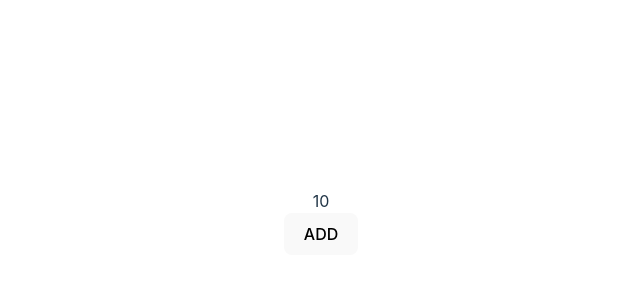
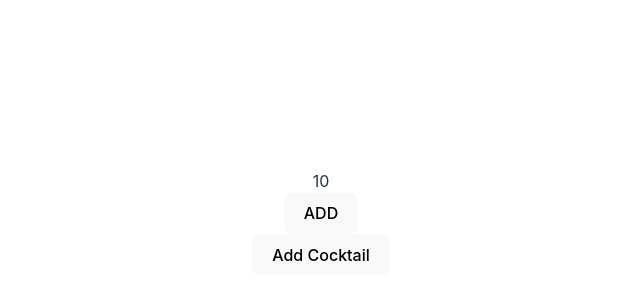
Before and after one commit to NNahkan/TypescriptTutorial, a React (Vite) app: page / in a window 1280 px wide. Shown: the part 178-478 px from the top of the page, without its empty margins (319-959 px from the left). Built offline with nearby package versions, Linux system fonts and the light colour scheme.

Commit message:
Designing the structure of data

```diff
--- a/src/DummyProps.tsx
+++ b/src/DummyProps.tsx
@@ -1,11 +1,42 @@
-import React, { Dispatch, SetStateAction } from 'react'
+import React, { Dispatch, SetStateAction, useState } from 'react'
 
 interface DummyProps {
 	number: number
 	setNumber: Dispatch<SetStateAction<number>>
 }
 
+interface Cocktail {
+	garnish: string[];
+	liquors: Record<string, string>; // Assuming a key-value pair for liquors
+	juices: Record<string, string>; // Assuming a key-value pair for juices
+}
+
 const DummyComponent: React.FC<DummyProps> = ({ number, setNumber }) => {
+
+	const [cocktails, setCocktails] = useState<Cocktail[]>([]);
+
+	const addCocktail = () => {
+		setCocktails((prevCocktails) => [
+			...prevCocktails,
+			{
+				garnish: [],
+				liquors: {},
+				juices: {},
+			},
+		]);
+	};
+
+	const updateCocktailProperty = (index: number, property: keyof Cocktail, value: any) => {
+		setCocktails((prevCocktails) => {
+			const updatedCocktails = [...prevCocktails];
+			updatedCocktails[index] = {
+				...updatedCocktails[index],
+				[property]: value,
+			};
+			return updatedCocktails;
+		});
+	};
+
 
 	return (
 		<>
@@ -16,6 +47,24 @@ const DummyComponent: React.FC<DummyProps> = ({ number, setNumber }) => {
 			>
 				ADD
 			</button>
+
+
+			<div>
+				{cocktails.map((cocktail, index) => (
+					<div key={index}>
+						<input
+							type="text"
+							value={cocktail.garnish.join(', ')}
+							onChange={(e) =>
+								updateCocktailProperty(index, 'garnish', e.target.value.split(', '))
+							}
+						/>
+						{/* Input fields for liquors */}
+						{/* Input fields for juices */}
+					</div>
+				))}
+				<button onClick={addCocktail}>Add Cocktail</button>
+			</div>
 		</>
 	)
 
```
